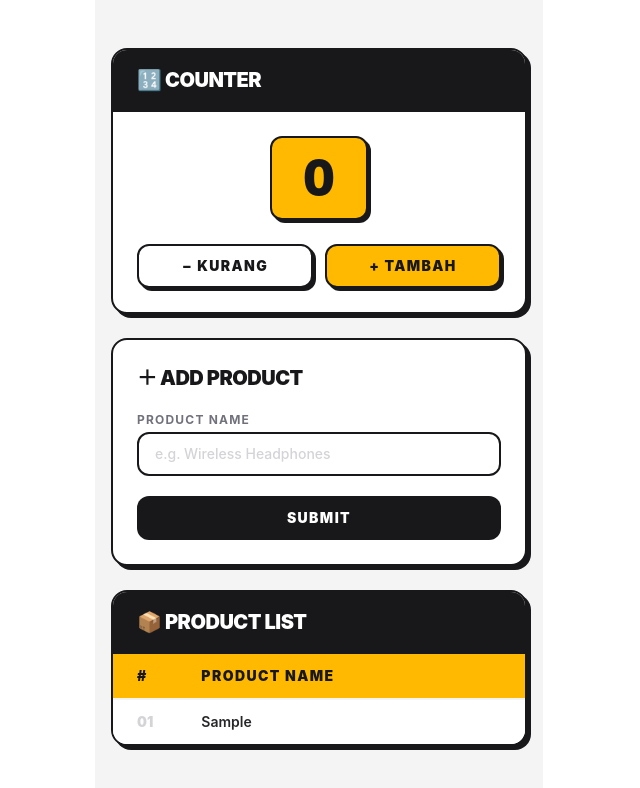
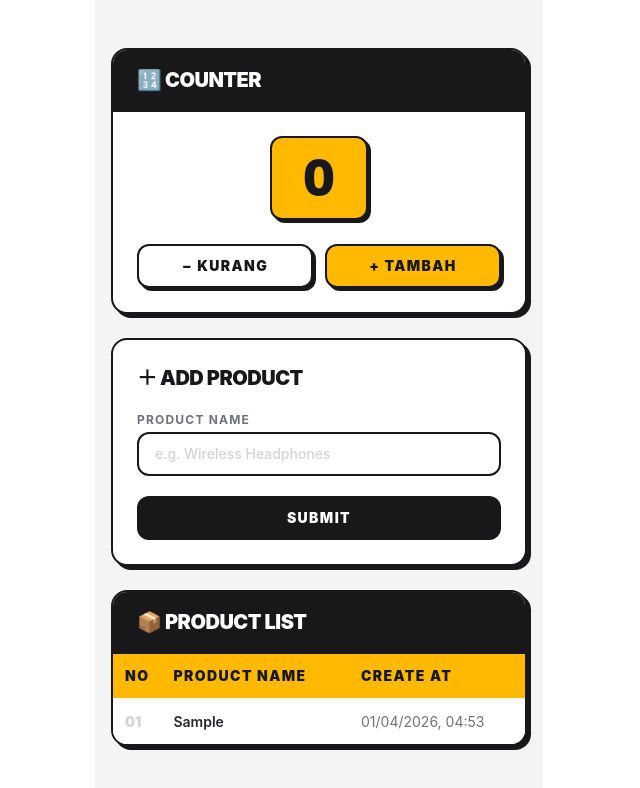
Before and after one commit to rivando-al-rasyid/koda-b7-react, a React (Vite) app: page / in a window 1280 px wide. Both pictures are taken after typing "Sample" into the empty fields and a click on the button "SUBMIT". Shown: the top 788 px of the page, without its empty margins (321-961 px from the left). Built offline with nearby package versions, Linux system fonts and the light colour scheme.

Commit message:
feat : create at colum

```diff
--- a/src/components/Table.jsx
+++ b/src/components/Table.jsx
@@ -1,8 +1,21 @@
+
 export default function ProductTable({ products }) {
-  return (
-    <section className="bg-white border-2 border-zinc-900 rounded-2xl shadow-[4px_4px_0px_#18181b] overflow-hidden">
-      <div className="px-6 py-4 border-b-2 border-zinc-900 bg-zinc-900">
-        <h2 className="text-xl font-black tracking-tight text-white uppercase">
+    const formatDate = (timestamp) => {
+        const date = new Date(timestamp);
+        return date.toLocaleString("en-GB", {
+            hour: "2-digit",
+            minute: "2-digit",
+            day: "numeric",
+            month: "numeric",
+            year: "numeric",
+
+        });
+    };
+
+    return (
+        <section className="bg-white border-2 border-zinc-900 rounded-2xl shadow-[4px_4px_0px_#18181b] overflow-hidden">
+            <div className="px-6 py-4 border-b-2 border-zinc-900 bg-zinc-900">
+                <h2 className="text-xl font-black tracking-tight text-white uppercase">
           📦 Product List
         </h2>
       </div>
@@ -19,12 +32,16 @@ export default function ProductTable({ products }) {
           <table className="w-full text-sm">
             <thead>
               <tr className="bg-amber-400 text-zinc-900">
-                <th className="text-left px-6 py-3 font-black uppercase tracking-widest w-10">
-                  #
+                <th className="text-left px-3 py-3 font-black uppercase tracking-widest w-10">
+                  No
                 </th>
-                <th className="text-left px-6 py-3 font-black uppercase tracking-widest">
+                <th className="text-left px-3 py-3 font-black uppercase tracking-widest">
                   Product Name
                 </th>
+                <th className="text-left px-3 py-3 font-black uppercase tracking-widest">
+                  Create At
+                </th>
+
               </tr>
             </thead>
             <tbody>
@@ -34,11 +51,14 @@ export default function ProductTable({ products }) {
                   className={`border-t-2 border-zinc-100 hover:bg-amber-50 transition-colors
                     ${index % 2 === 0 ? "bg-white" : "bg-zinc-50"}`}
                 >
-                  <td className="px-6 py-3 font-black text-zinc-300">
+                  <td className="px-3 py-3 font-black text-zinc-300">
                     {String(index + 1).padStart(2, "0")}
                   </td>
-                  <td className="px-6 py-3 font-semibold text-zinc-800">
+                  <td className="px-3 py-3 font-semibold text-zinc-800">
                     {p.productName}
+                  </td>
+                  <td className="px-3 py-3 text-zinc-500">
+                    {formatDate(p.id)}
                   </td>
                 </tr>
               ))}
```
